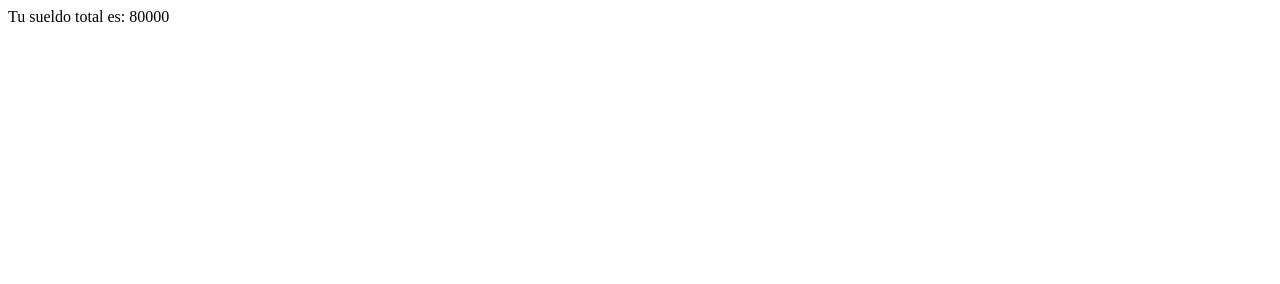
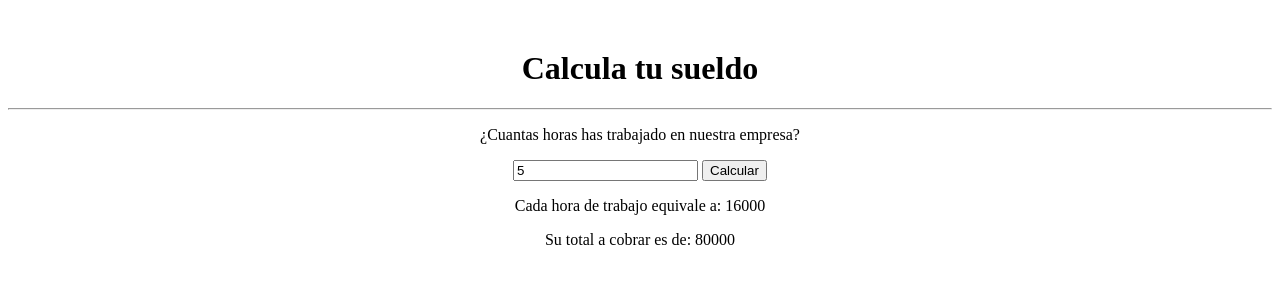
Before and after one commit to crslarez/aprendices-geek-ejericio-01-calculo-salario, a plain HTML site: page index.html in a window 1280 px wide. Both pictures are taken after typing "5" into the empty fields and a click on the button "Calcular". Drawn offline with Linux system fonts and the light colour scheme.

```diff
--- a/index.html
+++ b/index.html
@@ -1,28 +1,26 @@
 <!DOCTYPE html>
 <html lang="es">
-
 <head>
   <meta charset="UTF-8">
   <meta http-equiv="X-UA-Compatible" content="IE=edge">
   <meta name="viewport" content="width=device-width, initial-scale=1.0">
   <link rel="stylesheet" href="style.css">
-    <title>Ejercicio de Cálculo de Sueldo</title>
+  <title>Calcular Sueldo</title>
 </head>
 <body>
-    <main>
-        <h1>Carcula tu sueldo</h1>
+  <main id="box">
+    <h1 id="title">Calcula tu sueldo</h1>
+    <hr>
     <article id="content">
       <section>
         <p>¿Cuantas horas has trabajado en nuestra empresa?</p>
         <input type="number" id="user-input" />
         <button id="calculate">Calcular</button>
-
-                <p>Su total a cobrar es de:<span id="finalPrice"></span></p>
-
+        <p>Cada hora de trabajo equivale a: <span id="value_hrs"></span></p>
+        <p>Su total a cobrar es de: <span id="sueldo"></span></p>
       </section>
     </article>
   </main>
   <script src="main.js"></script>
 </body>
-
 </html>
--- a/main.js
+++ b/main.js
@@ -1,18 +1,23 @@
-const sueldoMin= 16000;
-const sueldoMax= 20000;
+const sueldoMin = 16000;
+const sueldoMax = 20000;
+const HrsRef = 40;
+let totalHrs;
 
 const input = document.getElementById("user-input");
 const bnt = document.getElementById("calculate");
-const finalPriceContainer = document.getElementById('finalPrice');
+const value_hrs = document.getElementById("value_hrs");
+const sueldoTotal = document.getElementById("sueldo");
 
-let finalPrice = bnt.addEventListener("click", function() {
-    let totalHrs = Number(input.value.trim());
-    if(totalHrs <= 40){
+bnt.addEventListener("click", function () {
+  totalHrs = Number(input.value.trim());
 
-      document.write('Tu sueldo total es: ' + totalHrs * sueldoMin)
-        //console.log("cada hora de trabajo equivale a" + sueldoMin)
-    }else{
-      document.write('Tu sueldo total es: ' + totalHrs * sueldoMax)
-        //console.log("cada hora de trabajo equivale a" + sueldoMax)
-    }
+  if (totalHrs <= HrsRef) {
+    let honorarios = totalHrs * sueldoMin;
+    value_hrs.innerText = sueldoMin;
+    sueldoTotal.innerText = honorarios;
+  } else {
+    let honorarios = totalHrs * sueldoMax;
+    value_hrs.innerText = sueldoMax;
+    sueldoTotal.innerText = honorarios;
+  }
 });
```
Lines whose indentation alone changed are shown as unchanged.
